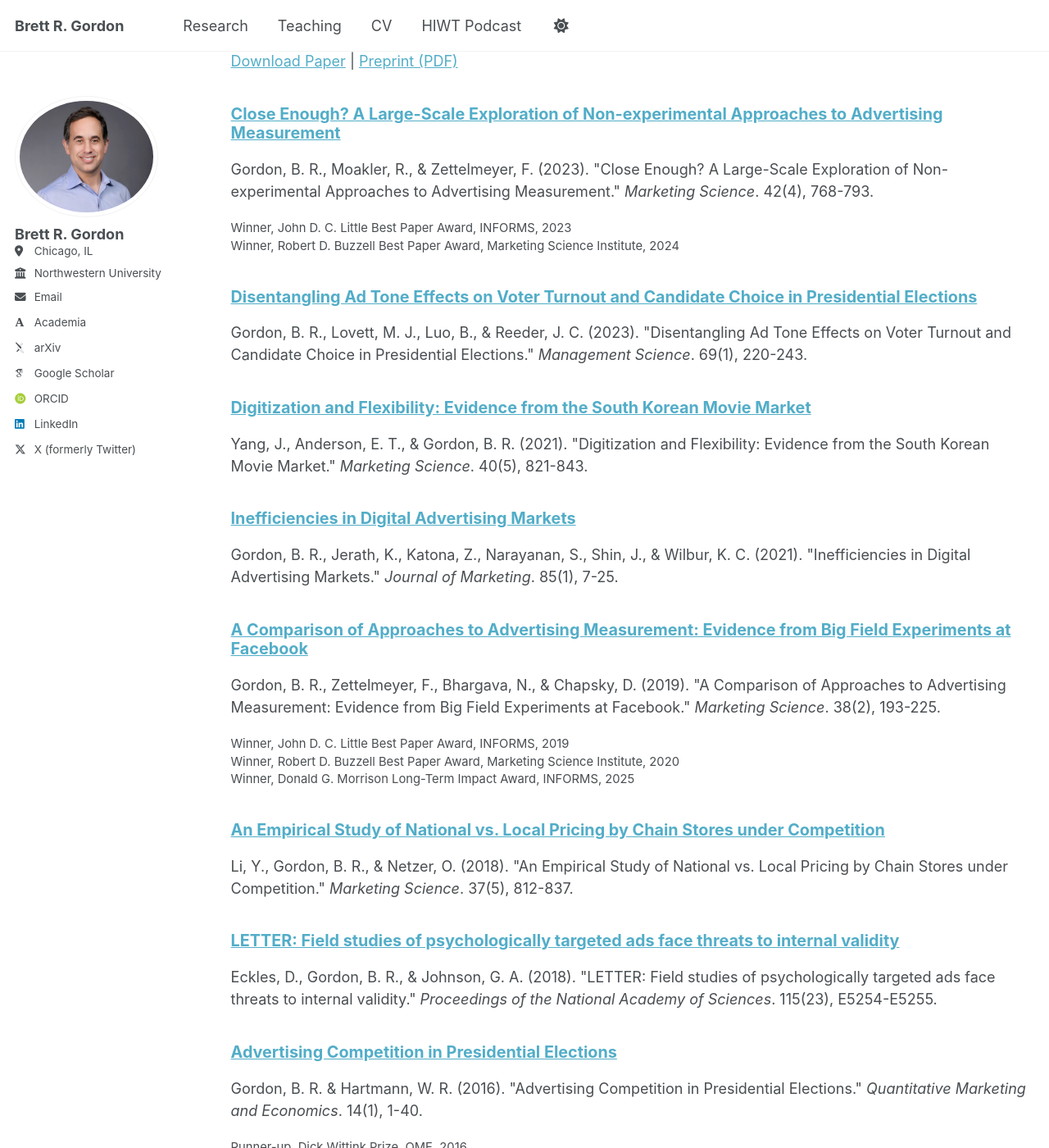
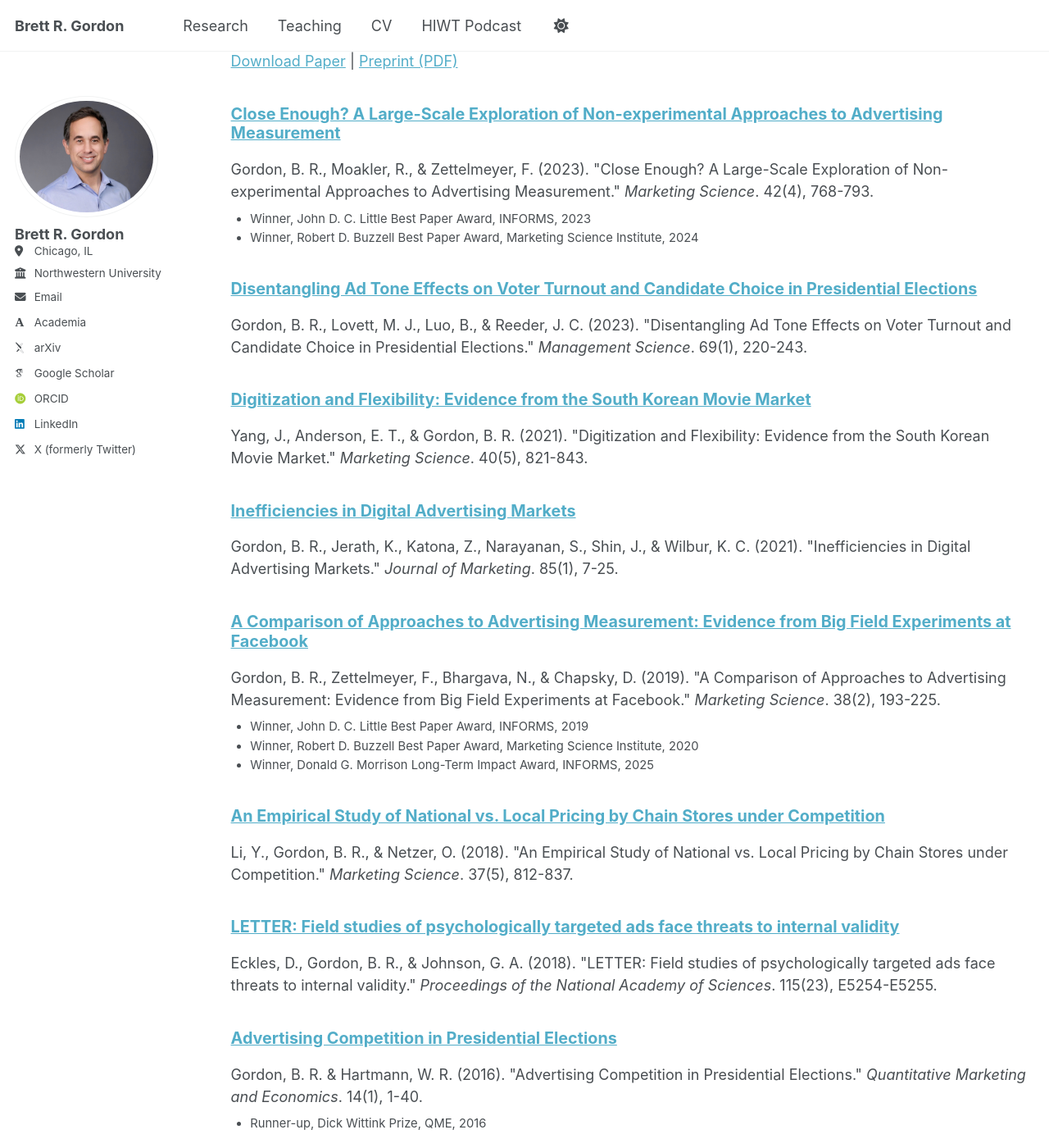
Before and after one commit to brgordon1/brgordon1.github.io, a Jekyll site: the page built from _pages/publications.html, in a window 1280 px wide and 1400 px high, scrolled down 993 px. Shown: the whole window at 82% size. Built offline with Jekyll 4.4.1, drawn with Linux system fonts in a browser that asks for light colours; some web fonts are replaced; a script that is not in the unit is left out.

Commit message:
Refine awards formatting: indented bulleted list, tighter under citation
Switch the per-paper awards from line-break paragraphs to a real <ul>,
indented with disc bullets and pulled up tight under the citation. The
awards_icon toggle now swaps the bullet for the gold icon rather than
showing both.

Co-Authored-By: Claude Opus 4.8 (1M context) <noreply@anthropic.com>

```diff
--- a/_includes/archive-single.html
+++ b/_includes/archive-single.html
@@ -80,11 +80,11 @@
     {% endif %}
 
     {% if post.awards %}
-      <p class="archive__item-awards">
+      <ul class="archive__item-awards{% if site.awards_icon %} has-icon{% endif %}">
         {% for award in post.awards %}
-          <span class="award">{% if site.awards_icon %}<i class="fa fa-award" aria-hidden="true"></i> {% endif %}{{ award | markdownify | remove: "<p>" | remove: "</p>" }}</span>{% unless forloop.last %}<br />{% endunless %}
+          <li>{% if site.awards_icon %}<i class="fa fa-award" aria-hidden="true"></i> {% endif %}{{ award | markdownify | remove: "<p>" | remove: "</p>" }}</li>
         {% endfor %}
-      </p>
+      </ul>
     {% endif %}
 
   </article>
--- a/_pages/publications.html
+++ b/_pages/publications.html
@@ -30,14 +30,23 @@ author_profile: true
 
   /* Awards listed under a paper (only shown if the paper has them) */
   .archive__item-awards {
+    list-style: disc;
     font-size: 0.82em;
-    margin-top: -0.15em;
-    margin-bottom: 0.5em;
-    line-height: 1.45;
+    margin: -1em 0 1em 0;   /* pull up tight under the citation */
+    padding-left: 1.6em;    /* indent the list; room for bullets */
+    line-height: 1.5;
   }
-  .archive__item-awards i {
+  .archive__item-awards li {
+    margin: 0.1em 0;
+  }
+  /* Gold-icon mode (awards_icon: true): drop the bullet, show the icon instead */
+  .archive__item-awards.has-icon {
+    list-style: none;
+    padding-left: 0.3em;
+  }
+  .archive__item-awards.has-icon i {
     color: #d4a017; /* gold; legible on both light and dark themes */
-    margin-right: 0.35em;
+    margin-right: 0.4em;
   }
 </style>
 
```
